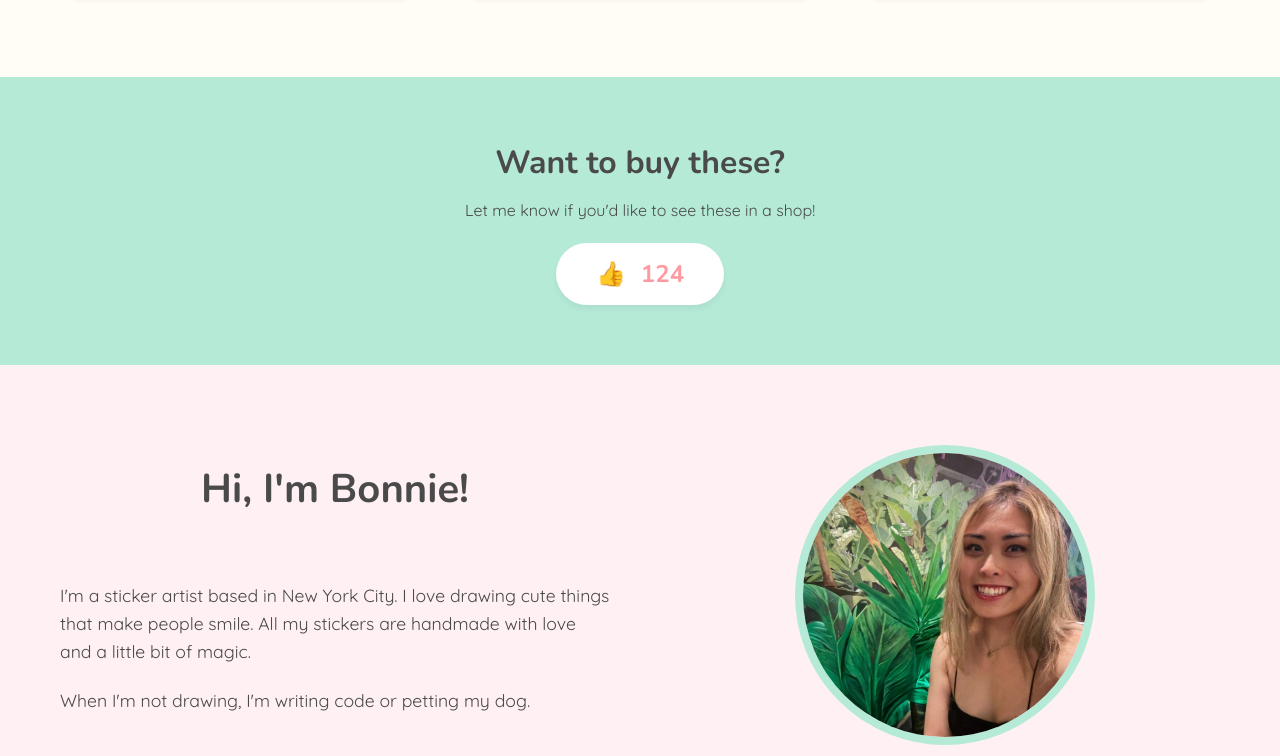
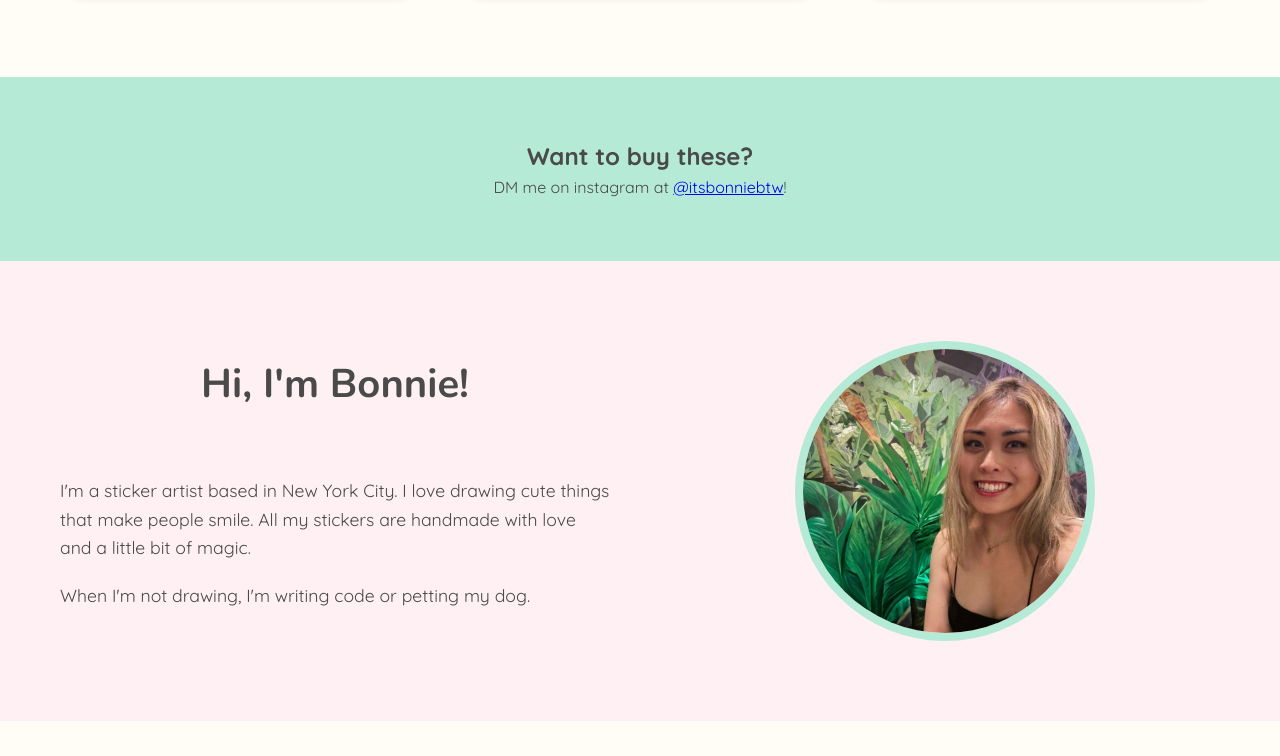
Before and after one commit to cbonnie-fun/stickers-by-bonnie, a website built with Vite: page index.html in a window 1280 px wide. Shown: the part 1624-2380 px from the top of the page. Built offline with nearby package versions, Linux system fonts and the light colour scheme.

Commit message:
Change "interest section" to "purchase instructions"

```diff
--- a/index.html
+++ b/index.html
@@ -99,14 +99,10 @@
       </div>
     </section>
 
-    <section id="interest-check" class="interest-section">
-      <div class="container interest-content">
+    <section id="purchase-instructions" class="purchase-section">
+      <div class="container-purchase-instructions">
         <h2>Want to buy these?</h2>
-        <p>Let me know if you'd like to see these in a shop!</p>
-        <button id="thumbs-up-btn" class="thumbs-up-btn" aria-label="I'm interested!">
-          <span class="icon">👍</span>
-          <span class="count" id="interest-count">124</span>
-        </button>
+        <p>DM me on instagram at <a href="https://www.instagram.com/itsbonniebtw/?hl=en">@itsbonniebtw</a>!</p>
         <p id="thank-you-msg" class="hidden">Thanks for the love! 💖</p>
       </div>
     </section>
--- a/style.css
+++ b/style.css
@@ -199,18 +199,22 @@ body {
   font-size: 1.1rem;
 }
 
-/* Interest Widget */
-.interest-section {
+/* Purchase Instructions */
+.purchase-section {
   padding: 60px 0;
   background-color: var(--color-secondary);
   text-align: center;
   color: var(--color-text);
 }
 
-.interest-content h2 {
+.purchase-instructions h2 {
   font-family: var(--font-heading);
   font-size: 2rem;
   margin-bottom: 10px;
+}
+
+.purchase-instructions p {
+  font-size: 14pt;
 }
 
 .thumbs-up-btn {
```
